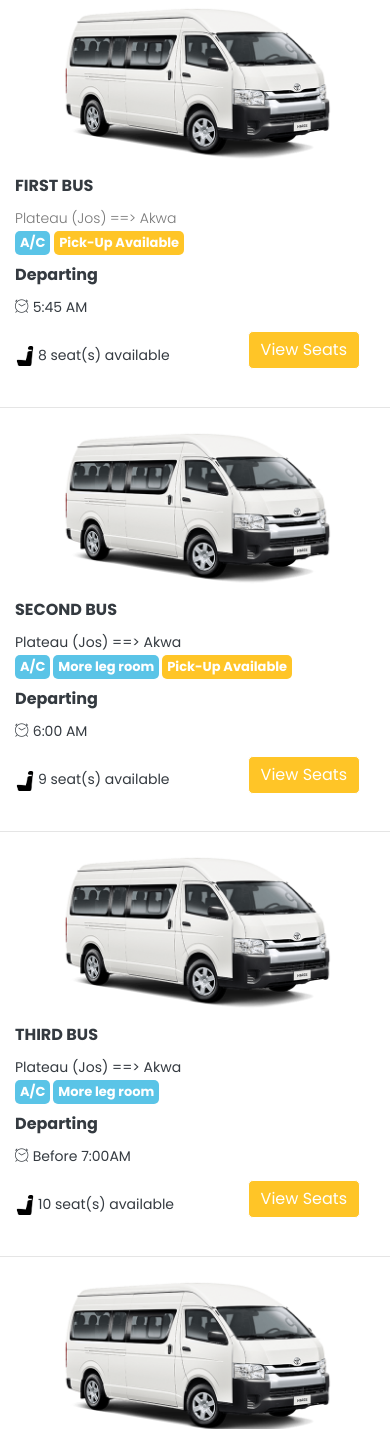
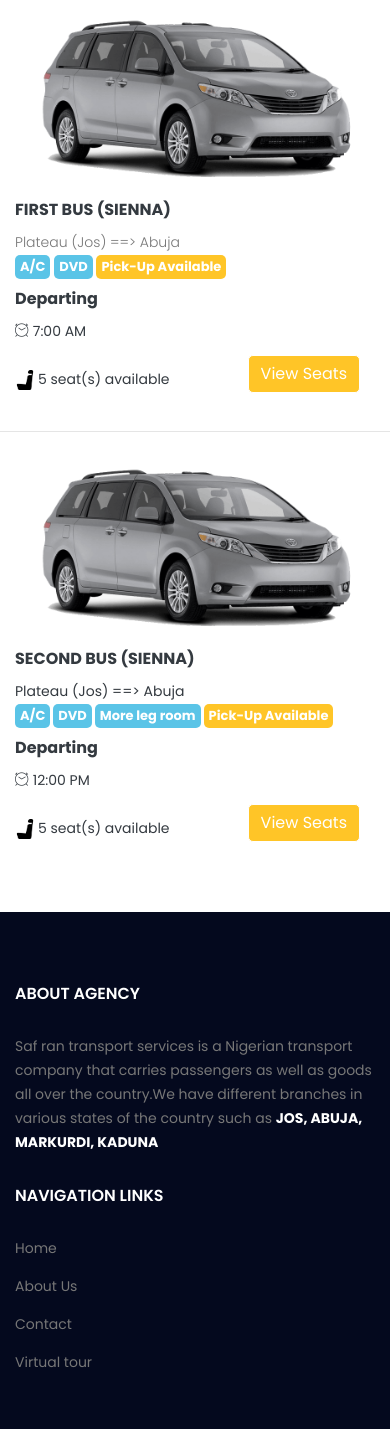
Before and after one commit to David-Orizu31/saf-ran-transport, a plain HTML site: page booking.html in a window 390 px wide. Shown: the part 479-1908 px from the top of the page. Drawn offline with nearby package versions, Linux system fonts and the light colour scheme; some packages are replaced by stand-ins of ours.

Commit message:
booking page adjusted

```diff
--- a/booking.html
+++ b/booking.html
@@ -7,7 +7,7 @@
 				<meta charset="utf-8">
 				<meta http-equiv="Content-Type" content="text/html; charset=utf-8">
 				<meta name="viewport" content="width=device-width, initial-scale=1, shrink-to-fit=no">
-                <link rel="icon" href="img/favicon.png" type="image/png">
+                <!-- <link rel="icon" href="img/favicon.png" type="image/png"> -->
 				<title>Saf ran transport services</title>
 				<meta name="description" content="Home,About,Contact,Virtual tour,Gallery">
 				<meta name="keywords" content="Saf ran transport services,contact us,Name,Email,Departure Terminal,Destination Terminal,Departure Date,Bus">
@@ -272,16 +272,17 @@
      <div class="container" style="margin-top: 20px;">
       <div class="row">
           <div class="col-sm-2 col-xs-5">
-                <img class="img img-responsive" alt="chiboy-bus" src="img/banner/hiacebus.png" style="width: 100%;"/>
+                <img class="img img-responsive" alt="chiboy-bus" src="images/siena.png" style="width: 100%;"/>
             </div>
 
                 <div class="col-sm-3 col-xs-9">
-                      <h5><span><b class="text-dark">FIRST BUS</b></span></h5>
+                      <h5><span><b class="text-dark">FIRST BUS (SIENNA)</b></span></h5>
                       <span>
-                          <span>Plateau (Jos) ==> Akwa </span>
+                          <span>Plateau (Jos) ==> Abuja </span>
                       </span>
                       <br>
                       <label style="background-color: rgb(90, 196, 231); font-size: 13px; border-radius: 5px; padding-left: 5px; padding-right: 5px; font-weight: bold;"><b class="text-white">A/C</b></label>
+                      <label style="background-color: rgb(90, 196, 231); font-size: 13px; border-radius: 5px; padding-left: 5px; padding-right: 5px; font-weight: bold;"><b class="text-white">DVD</b></label>
                       <label style="background-color: #FFC527; font-size: 13px; border-radius: 5px; padding-left: 5px; padding-right: 5px; font-weight: bold;"><b class="text-white">Pick-Up Available</b></label>
 
                     </div>
@@ -289,26 +290,20 @@
                     <div class="col-sm-2 col-xs-3">
                         <h5><span><b class="text-dark">Departing</b></span></h5>
                       <span>
-                          <b class="text-dark"><i class="lnr lnr-clock"></i> 5:45 AM<b>
+                          <b class="text-dark"><i class="lnr lnr-clock"></i> 7:00 AM<b>
                       </span>
                     </div>
 
                     <div class="col-sm-2 col-xs-6">
                     </br>
                     <img src="img/banner/seaticon.png" width="20" height="20" class="img img-responsive">
-                            <span  class="text-dark" style="font-weight:normal;">8 seat(s) available</span>
+                            <span  class="text-dark" style="font-weight:normal;">5 seat(s) available</span>
                 </div>
       </div>
                     <div class="col-sm-12 col-md-12 col-xs-12 text-right">
 
-                               <a href="bus_select(3).html"> <button type="button" class="btn btn-modify" data-toggle="collapse" style="border-radius: 5px; margin-top: -60px;"> View <span class="hidden-xs">Seats</span> </button></a>
+                               <a href="bus_select.html"> <button type="button" class="btn btn-modify" data-toggle="collapse" style="border-radius: 5px; margin-top: -60px;"> View <span class="hidden-xs">Seats</span> </button></a>
                     </div>
-
-                    <!-- <div class="container">
-                        <div id="viewseat" class="collapse offset-md-3" style="padding-top: 20px; padding-bottom: 20px;">
-                            <img src="img/banner/availableseats.png" style="width: 70%;">
-                        </div>
-                    </div> -->
       </div>
 
      </div>
@@ -328,16 +323,17 @@
     <div class="row">
 
         <div class="col-sm-2 col-xs-5">
-              <img class="img img-responsive" alt="chiboy-bus" src="img/banner/hiacebus.png" style="width: 100%;"/>
+              <img class="img img-responsive" alt="chiboy-bus" src="images/siena.png" style="width: 100%;"/>
           </div>
 
               <div class="col-sm-3 col-xs-9">
-                    <h5><span><b class="text-dark">SECOND BUS</b></span></h5>
+                    <h5><span><b class="text-dark">SECOND BUS (SIENNA)</b></span></h5>
                     <span>
-                        <span class="text-dark" style="font-weight: normal;">Plateau (Jos) ==> Akwa </span>
+                        <span class="text-dark" style="font-weight: normal;">Plateau (Jos) ==> Abuja </span>
                     </span>
                     <br>
                     <label style="background-color: rgb(90, 196, 231); font-size: 13px; border-radius: 5px; padding-left: 5px; padding-right: 5px; font-weight: bold;"><b class="text-white">A/C</b></label>
+                    <label style="background-color: rgb(90, 196, 231); font-size: 13px; border-radius: 5px; padding-left: 5px; padding-right: 5px; font-weight: bold;"><b class="text-white">DVD</b></label>
                     <label style="background-color: rgb(90, 196, 231); font-size: 13px; border-radius: 5px; padding-left: 5px; padding-right: 5px; font-weight: bold;"><b class="text-white">More leg room</b></label>
                     <label style="background-color: #FFC527; font-size: 13px; border-radius: 5px; padding-left: 5px; padding-right: 5px; font-weight: bold;"><b class="text-white">Pick-Up Available</b></label>
 
@@ -346,26 +342,22 @@
                   <div class="col-sm-2 col-xs-3">
                       <h5><span><b class="text-dark">Departing</b></span></h5>
                     <span>
-                        <b class="text-dark" style="font-weight: normal;"><i class="lnr lnr-clock"></i> 6:00 AM<b>
+                        <b class="text-dark" style="font-weight: normal;"><i class="lnr lnr-clock"></i> 12:00 PM<b>
                     </span>
                   </div>
 
                   <div class="col-sm-2 col-xs-6">
                   </br>
                   <img src="img/banner/seaticon.png" width="20" height="20" class="img img-responsive">
-                          <span  class="text-dark" style="font-weight:normal;">9 seat(s) available</span>
+                          <span  class="text-dark" style="font-weight:normal;">5 seat(s) available</span>
                   </div>
     </div>
 
                   <div class="col-sm-12 col-md-12 col-xs-12 text-right">
 
-                    <a href="bus_select(3).html"> <button type="button" class="btn btn-modify" data-toggle="collapse" style="border-radius: 5px; margin-top: -60px;"> View <span class="hidden-xs">Seats</span> </button></a>
+                    <a href="bus_select.html"> <button type="button" class="btn btn-modify" data-toggle="collapse" style="border-radius: 5px; margin-top: -60px;"> View <span class="hidden-xs">Seats</span> </button></a>
                 </div>
-                <!-- <div class="container">
-                    <div id="sit2" class="collapse offset-md-3" style="padding-top: 20px; padding-bottom: 20px;">
-                        <img src="img/banner/availableseats.png" style="width: 70%;">
-                    </div>
-                </div>     -->
+
     </div>
    </div>
     </div>
@@ -378,7 +370,7 @@
    </div>
 </div>
 
-   <hr>
+   <!-- <hr>
 
 <div class="container" style="margin-top: 20px;">
     <div class="row">
@@ -413,13 +405,8 @@
 
                   <div class="col-sm-12 col-md-12 col-xs-12 text-right">
 
-                    <a href="bus_select(3).html"> <button type="button" class="btn btn-modify" data-toggle="collapse" style="border-radius: 5px; margin-top: -60px;"> View <span class="hidden-xs">Seats</span> </button></a>
+                    <a href="bus_select.html"> <button type="button" class="btn btn-modify" data-toggle="collapse" style="border-radius: 5px; margin-top: -60px;"> View <span class="hidden-xs">Seats</span> </button></a>
                 </div>
-                <!-- <div class="container">
-                    <div id="sit3" class="collapse offset-md-3" style="padding-top: 20px; padding-bottom: 20px;">
-                        <img src="img/banner/availableseats.png" style="width: 70%;">
-                    </div>
-                </div> -->
     </div>
    </div>
     </div>
@@ -468,7 +455,7 @@
 
                   <div class="col-sm-12 col-md-12 col-xs-12 text-right">
 
-                    <a href="bus_select(3).html"> <button type="button" class="btn btn-modify" data-toggle="collapse" style="border-radius: 5px; margin-top: -60px;"> View <span class="hidden-xs">Seats</span> </button></a>
+                    <a href="bus_select.html"> <button type="button" class="btn btn-modify" data-toggle="collapse" style="border-radius: 5px; margin-top: -60px;"> View <span class="hidden-xs">Seats</span> </button></a>
                 </div>
 
     </div>
@@ -519,20 +506,15 @@
 
                   <div class="col-sm-12 col-md-12 col-xs-12 text-right">
 
-                    <a href="bus_select(3).html"> <button type="button" class="btn btn-modify" data-toggle="collapse" style="border-radius: 5px; margin-top: -60px;"> View <span class="hidden-xs">Seats</span> </button></a>
+                    <a href="bus_select.html"> <button type="button" class="btn btn-modify" data-toggle="collapse" style="border-radius: 5px; margin-top: -60px;"> View <span class="hidden-xs">Seats</span> </button></a>
                 </div>
-                <!-- <div class="container">
-                    <div id="sit5" class="collapse offset-md-3" style="padding-top: 20px; padding-bottom: 20px;">
-                        <img src="img/banner/availableseats.png" style="width: 70%;">
-                    </div>
-                </div>  -->
     </div>
    </div>
     </div>
     </div>
     </div>
    </div>
-   </div>
+   </div> -->
 
 
    </div>
@@ -545,7 +527,7 @@
                     <div class="col-lg-3  col-md-6 col-sm-6">
                         <div class="single-footer-widget">
                             <h6 class="footer_title">About Agency</h6>
-                            <p>Saf ran transport services is a Nigerian transport company that carries passengers as well as goods all over the country.We have different branches in various states of the country such as <b class="text-white">JOS, AKWA, 9TH MILE, Port-Harcourt, ABA, OKIGWE, UMUAHIA, ENUGU, ONITSHA, MAKURDI</b></p>
+                            <p>Saf ran transport services is a Nigerian transport company that carries passengers as well as goods all over the country.We have different branches in various states of the country such as <b class="text-white">JOS, ABUJA, MARKURDI, KADUNA</b></p>
                         </div>
                     </div>
                     <div class="col-lg-3 col-md-6 col-sm-6">
@@ -595,7 +577,7 @@
                     </div>
                 </div> -->
 
-                <iframe src="https://www.google.com/maps/embed?pb=!1m18!1m12!1m3!1d3930.02841977422!2d8.87706881428157!3d9.931591076934604!2m3!1f0!2f0!3f0!3m2!1i1024!2i768!4f13.1!3m3!1m2!1s0x105372f7cdb95465%3A0x1a2ac79b28a22fd1!2sCHI-BOY%20EXPRESS%20SERVICES!5e0!3m2!1sen!2sng!4v1598677617653!5m2!1sen!2sng" width="100%" height="250" frameborder="0" style="border:0;" allowfullscreen="" aria-hidden="false" tabindex="0" style="height: 50vw;"></iframe>
+                <!-- <iframe src="https://www.google.com/maps/embed?pb=!1m18!1m12!1m3!1d3930.02841977422!2d8.87706881428157!3d9.931591076934604!2m3!1f0!2f0!3f0!3m2!1i1024!2i768!4f13.1!3m3!1m2!1s0x105372f7cdb95465%3A0x1a2ac79b28a22fd1!2sCHI-BOY%20EXPRESS%20SERVICES!5e0!3m2!1sen!2sng!4v1598677617653!5m2!1sen!2sng" width="100%" height="250" frameborder="0" style="border:0;" allowfullscreen="" aria-hidden="false" tabindex="0" style="height: 50vw;"></iframe> -->
 
             </div>
    </div>
```
Also changed, not shown: bus_select.html (+2 -2 lines), chiboy-express.html (+3 -3 lines), confirmpage.html (+2 -2 lines), errorpage.html (+2 -2 lines), evidence.html (+2 -2 lines), index.html (+7 -19 lines), successpage.html (+2 -2 lines), thankyou.html (+2 -2 lines), virtual.html (+2 -2 lines), images/siena.png (added).
